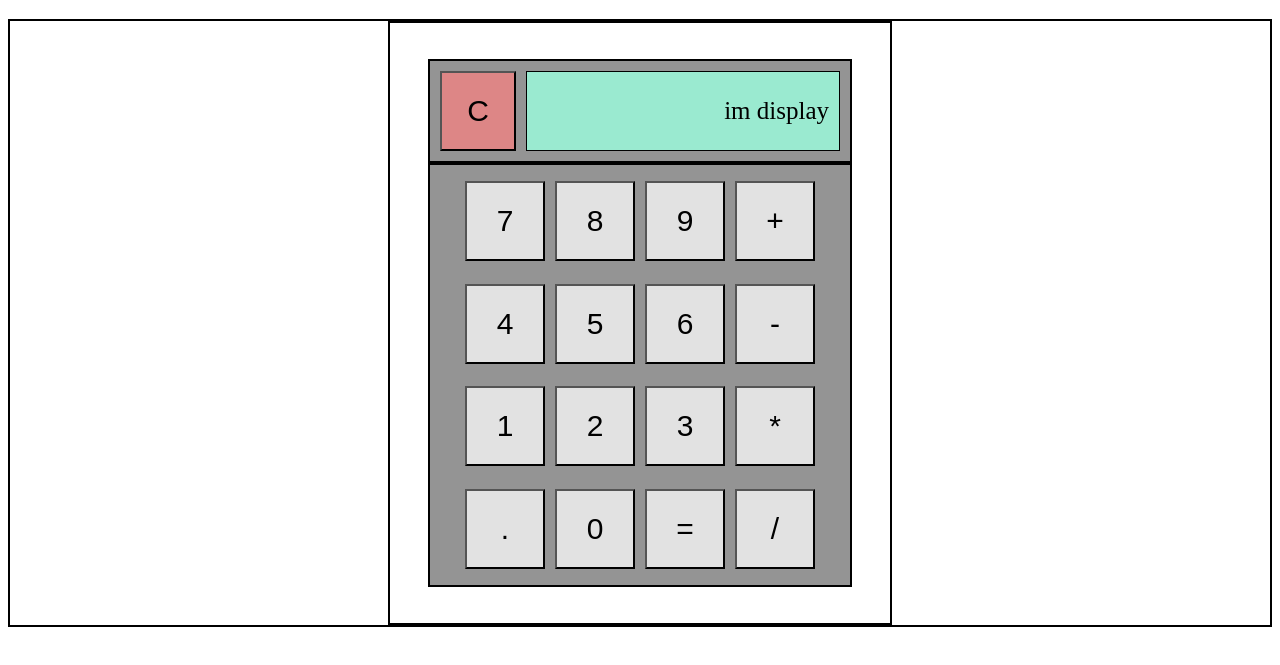
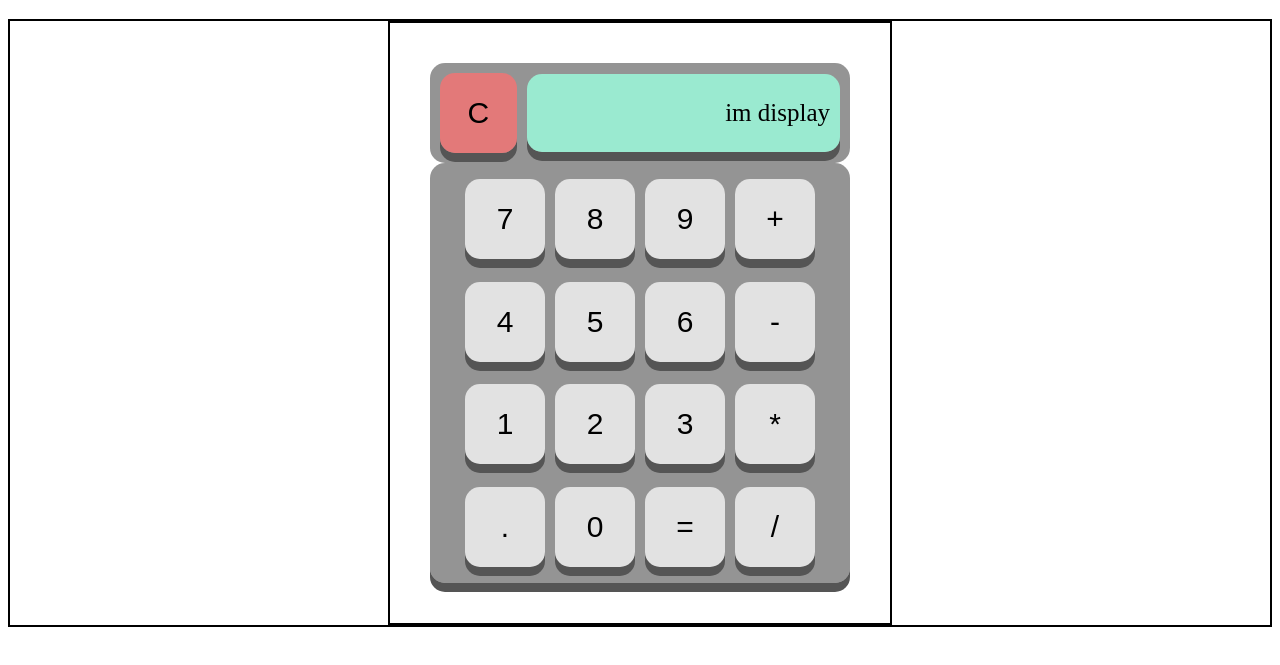
Before and after one commit to Wisey64/calculator, a plain HTML site: page index.html in a window 1280 px wide. Shown: the part 69-734 px from the top of the page. Drawn offline with Linux system fonts and the light colour scheme.

Commit message:
added more hover effects and active effects to the buttons to make them look a bit more interactive also added box shadow to the top and the buttons div to make it look 3D-ish

```diff
--- a/index.html
+++ b/index.html
@@ -70,22 +70,23 @@
            return a / b
 
 };
+// a function to check for the operator used and call a math eqation based on it
     const operate = function(num1,operator,num2){
 
         if(operator== "+" ){
-            add(num1,num2)
+            return add(num1,num2)
         }
         else if(operator=="-"){
-            subtract(num1,num2)
+            return subtract(num1,num2)
         }
         else if(operator=="*"){
-            multiply(num1,num2)
+            return multiply(num1,num2)
         }
         else if(operator=="/"){
-            divide(num1,num2)
+            return divide(num1,num2)
         }
     }
-    console.log(operate(10,"+",5))
+    //a function to
 
 
 
--- a/style.css
+++ b/style.css
@@ -23,6 +23,7 @@ align-items: center;}
     border: 2px,black,solid;
      width: 500px;
     height: 600px;
+
 }
 .buttons{
     display: flex;
@@ -32,9 +33,14 @@ align-items: center;}
     gap: 10px;
    width: 400px;
    height: 400px;
-    border: 2px,black,solid;
+
     padding: 10px;
     background-color: rgba(0, 0, 0, 0.418);
+    border-radius: 15px;
+    border: none;
+  box-shadow: 0 9px #555555;
+    cursor: pointer;
+    outline: none;
 
 }
 .top{
@@ -46,6 +52,11 @@ align-items: center;}
     padding: 10px;
     gap: 10px;
     background-color: rgba(0, 0, 0, 0.418);
+    border-radius: 15px;
+    border: none;
+
+    cursor: pointer;
+    outline: none;
 
 }
 .display{
@@ -59,14 +70,32 @@ align-items: center;}
     padding-right: 10px;
     background-color: rgba(156, 253, 221, 0.822);
     font-size: 25px;
+    border-radius: 15px;
+    border: none;
+  box-shadow: 0 9px #555555;
+    cursor: pointer;
+    outline: none;
 
 }
 button{
     width: 80px;
+    border-radius: 15px;
+    border: none;
+  box-shadow: 0 9px #555555;
+    cursor: pointer;
+    outline: none;
     height: 80px;
     font-size: 30px;
     background-color: rgb(226, 226, 226);
+
 }
+button:hover{background-color:rgba(206, 206, 206, 0.315) ;}
+
+button:active{background-color:rgba(206, 206, 206, 0.315) ;
+    box-shadow: 0 5px #666;
+    transform: translateY(4px);}
 .C{
-    background-color: rgba(247, 130, 130, 0.74);
+    background-color: rgba(255, 112, 112, 0.74);
 }
+.C:hover{background-color: rgba(255, 84, 84, 0.74);}
+.C:active{background-color: rgba(255, 84, 84, 0.74);}
```
